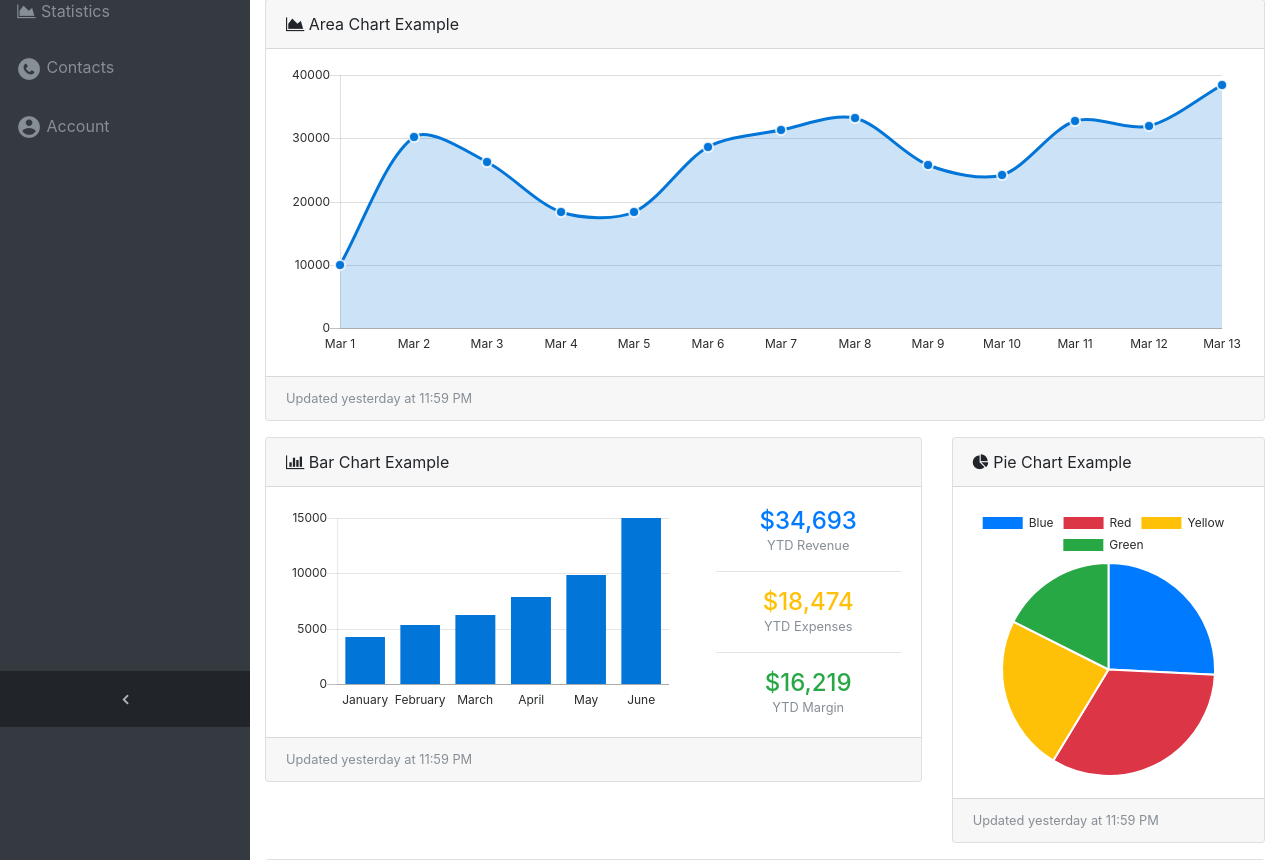
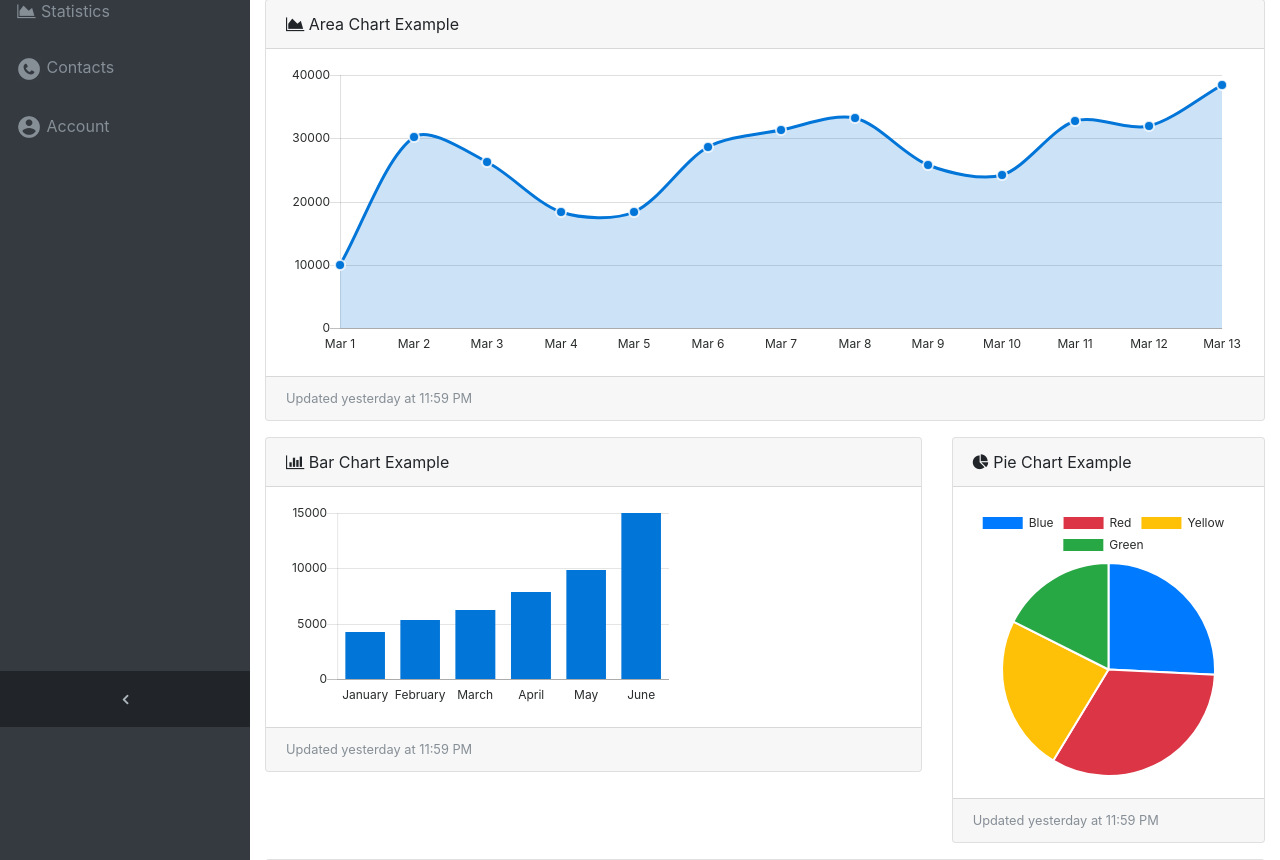
Before and after one commit to charlescabbage/IntelliH, a PHP site: page /index.php in a window 1280 px wide. Shown: the part 73-933 px from the top of the page. Run offline with PHP 8.4, Linux system fonts and the light colour scheme; a user stored in the database is signed in; data comes from the database, SQL or seed files in the repository.

Commit message:
Fixed statistics table

```diff
--- a/index.php
+++ b/index.php
@@ -193,16 +193,6 @@ if (empty($_SESSION['logged_in'])) {
                 <div class="col-sm-8 my-auto">
                   <canvas id="myBarChart" width="100" height="50"></canvas>
                 </div>
-                <div class="col-sm-4 text-center my-auto">
-                  <div class="h4 mb-0 text-primary">$34,693</div>
-                  <div class="small text-muted">YTD Revenue</div>
-                  <hr>
-                  <div class="h4 mb-0 text-warning">$18,474</div>
-                  <div class="small text-muted">YTD Expenses</div>
-                  <hr>
-                  <div class="h4 mb-0 text-success">$16,219</div>
-                  <div class="small text-muted">YTD Margin</div>
-                </div>
               </div>
             </div>
             <div class="card-footer small text-muted">Updated yesterday at 11:59 PM</div>
@@ -236,7 +226,7 @@ if (empty($_SESSION['logged_in'])) {
               </thead>
               <tbody>
                 <?php
-                $hQuery = $mysqli->query("SELECT * FROM casualties WHERE id='".$_SESSION['logged_in']['id']."'");
+                $hQuery = $mysqli->query("SELECT * FROM casualties WHERE userid='".$_SESSION['logged_in']['id']."'");
                 if ($hQuery->num_rows > 0) {
 
                   $hQueryB = $mysqli->query("SELECT * FROM warnings");
```
